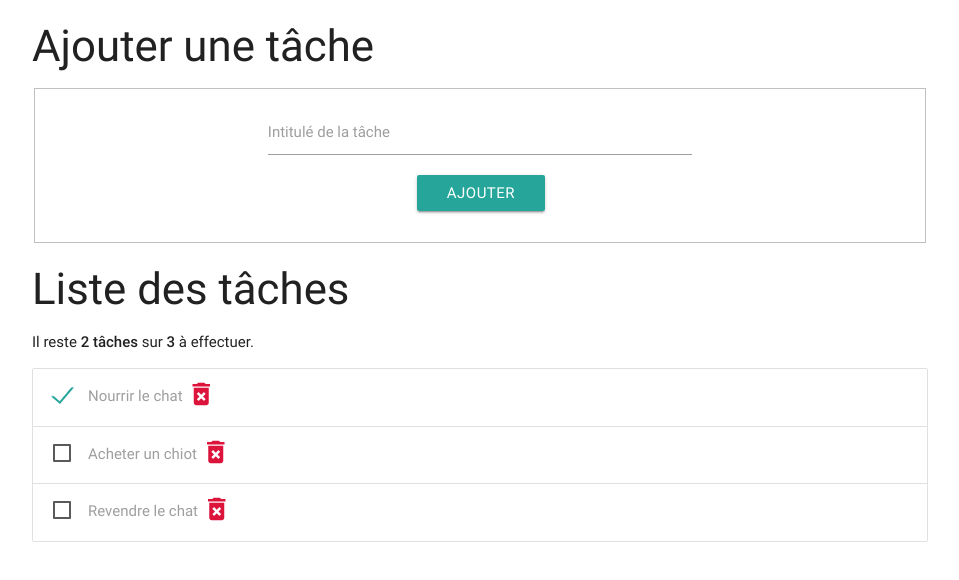
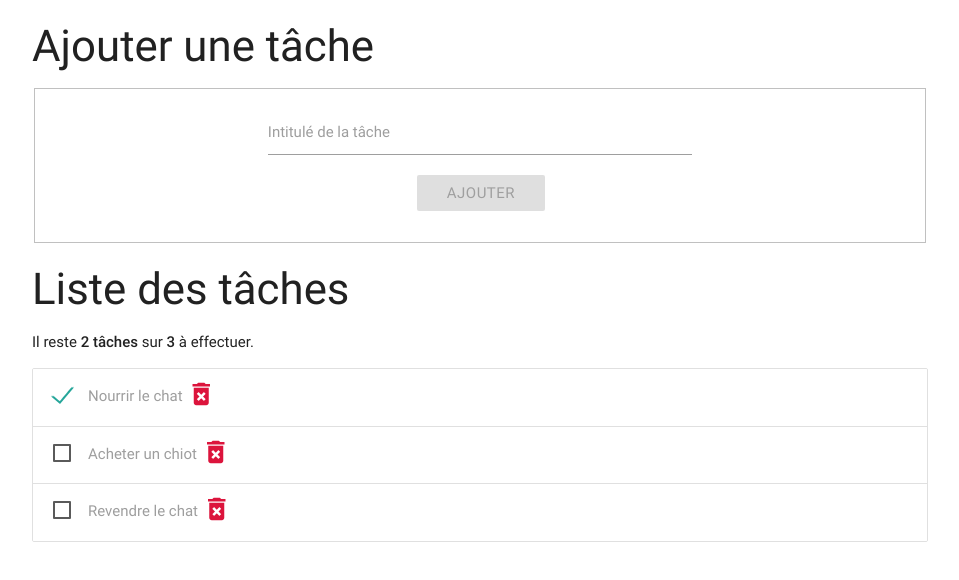
Before and after one commit to emdevnet/vue-todo-2018-jmpp, a website: page index.html in a window 1280 px wide. Shown: the whole page, without its empty margins (160-1119 px from the left). Drawn offline with nearby package versions, Linux system fonts and the light colour scheme.

Commit message:
Désactive le bouton d'ajout si le champs est vide

```diff
--- a/index.html
+++ b/index.html
@@ -27,7 +27,7 @@
                 <label for="taskTitle">Intitulé de la tâche</label>
             </div>
             <div class="col m4 offset-m5">
-                <button type="submit" class="waves-effect waves-light btn">Ajouter</button>
+                <button type="submit" class="waves-effect waves-light btn" v-bind:disabled="newTaskTitle.trim() === ''">Ajouter</button>
             </div>
         </form>
     </fieldset>
```
